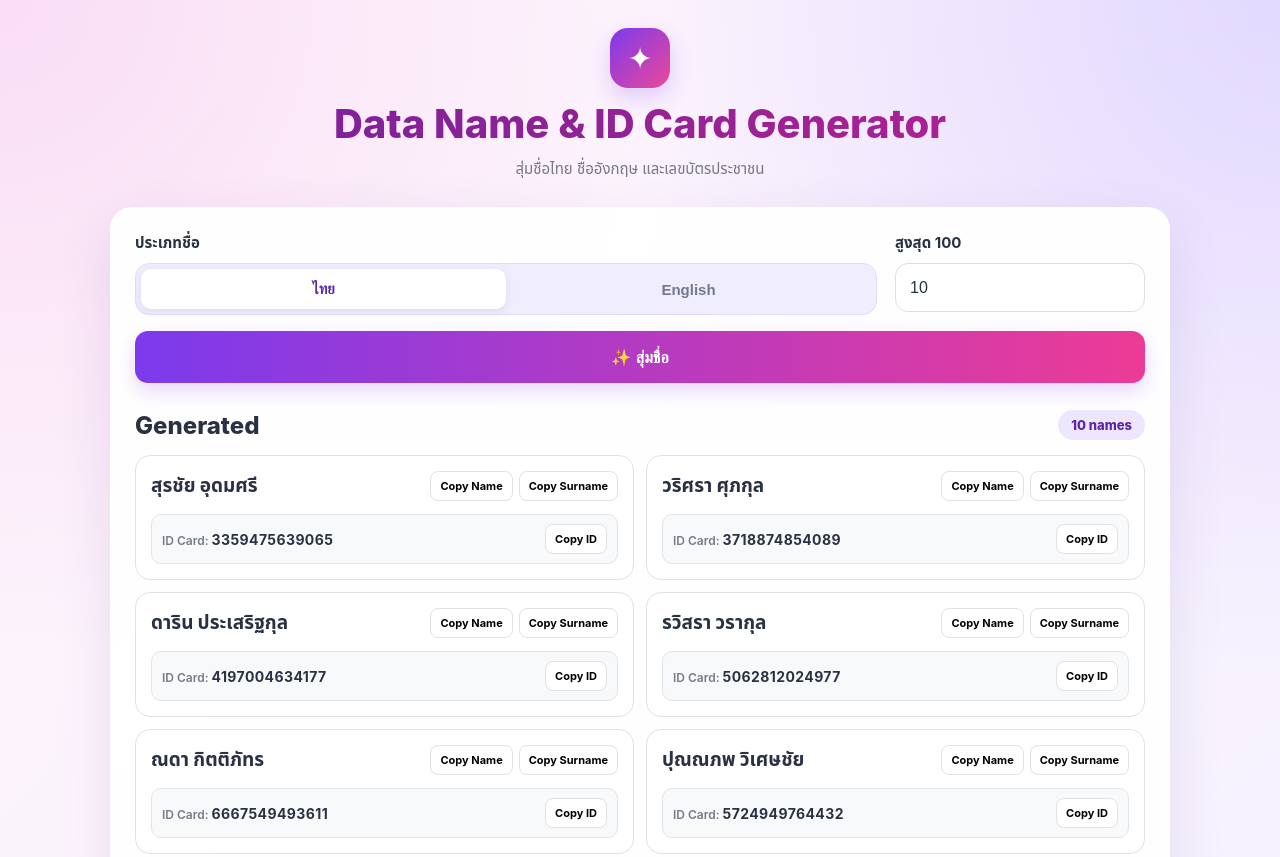
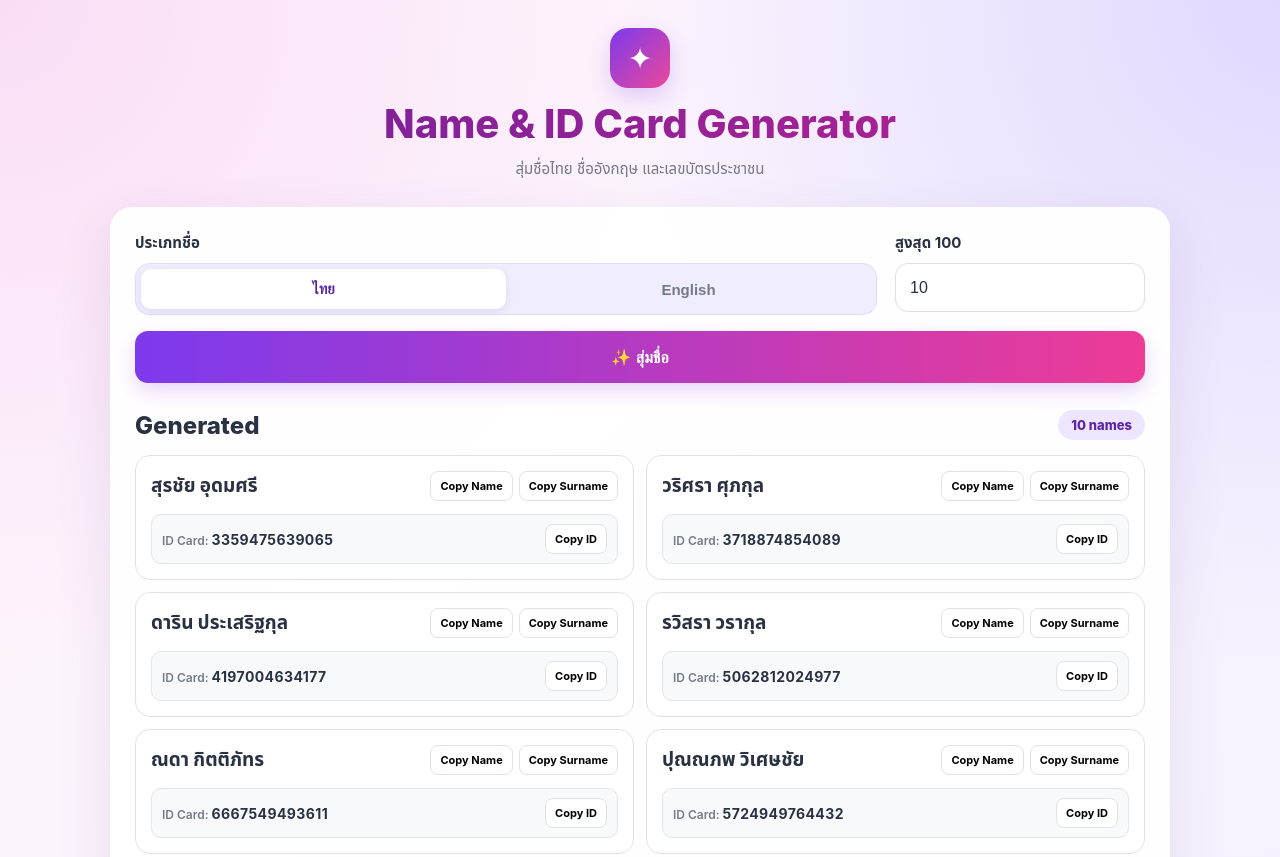
Before and after one commit to Thivabc/thai-name-generator, a website: page index.html in a window 1280 px wide. Shown: the top 857 px of the page. Drawn offline with Linux system fonts and the light colour scheme.

Commit message:
Update index.html

```diff
--- a/index.html
+++ b/index.html
@@ -585,7 +585,7 @@
     <header>
       <div class="logo">✦</div>
 
-      <h1>Data Name & ID Card Generator</h1>
+      <h1>Name & ID Card Generator</h1>
 
       <p class="subtitle">
         สุ่มชื่อไทย ชื่ออังกฤษ และเลขบัตรประชาชน
```
